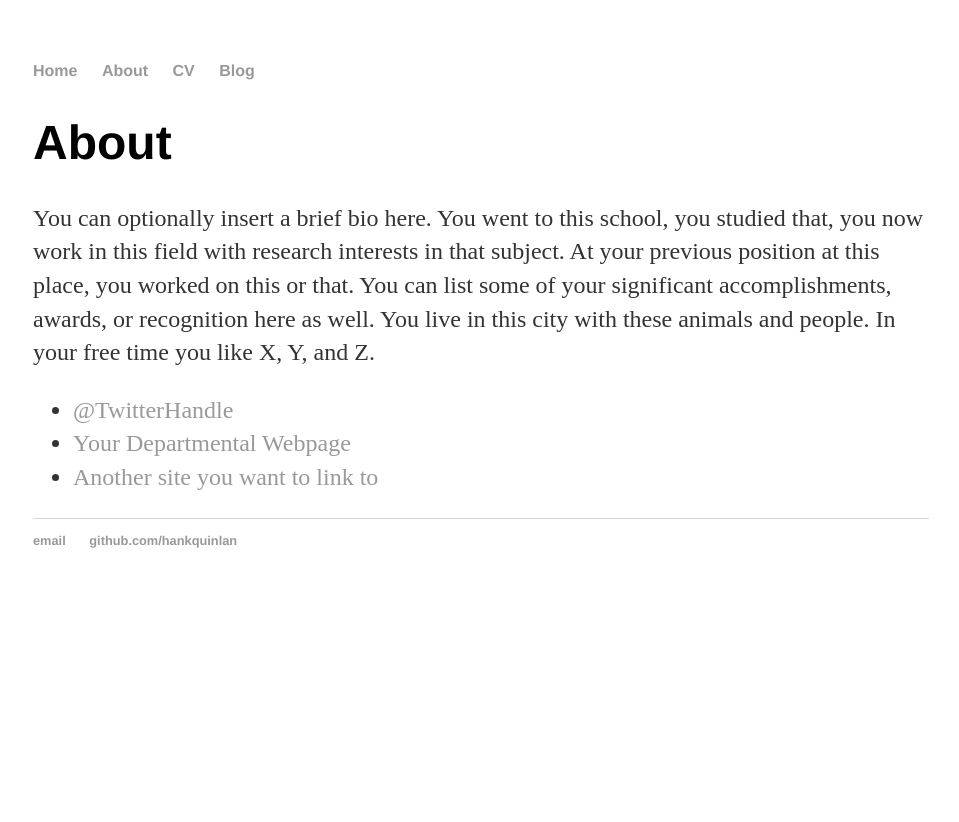
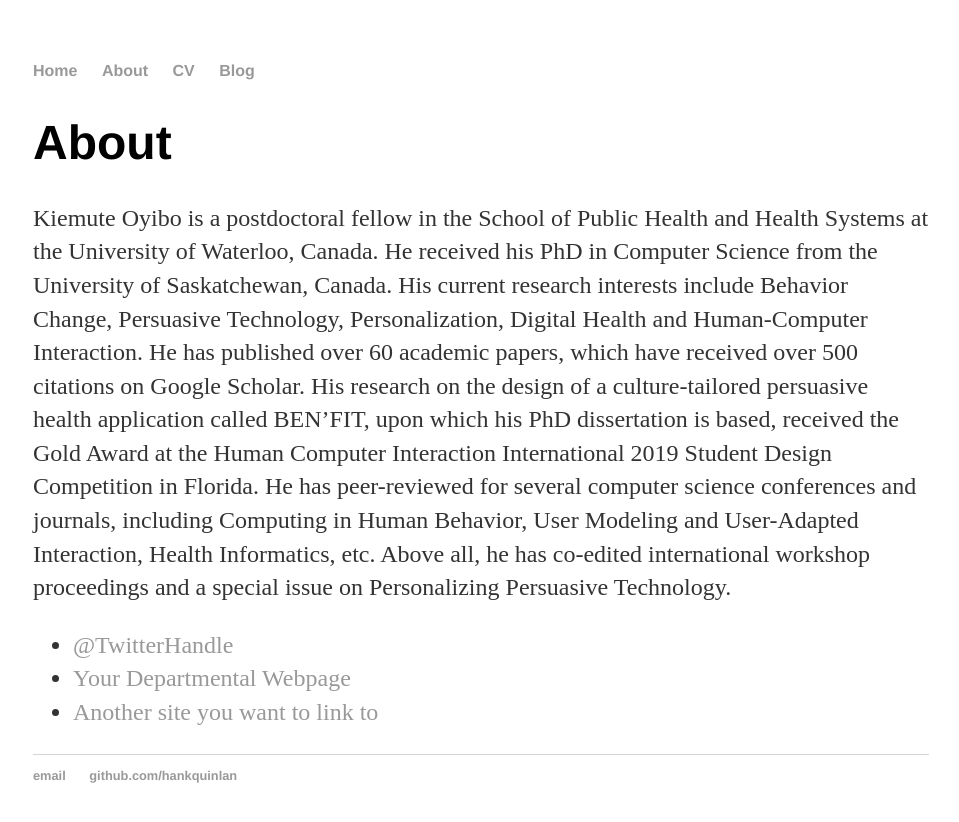
Before and after one commit to kiemute/kiemute.github.io, a Jekyll site: the page built from about/index.html, in a window 1280 px wide. Shown: the top 822 px of the page, without its empty margins (159-1118 px from the left). Built offline with Jekyll 4.4.1, drawn with Linux system fonts in a browser that asks for light colours.

Commit message:
Update index.html

```diff
--- a/about/index.html
+++ b/about/index.html
@@ -1,11 +1,11 @@
 ---
 layout: default
-title: About Hank Quinlan
+title: About Kiemute Oyibo
 ---
 
 		<div class="about">
 			<h1>About</h1>
-			<p>You can optionally insert a brief bio here. You went to this school, you studied that, you now work in this field with research interests in that subject. At your previous position at this place, you worked on this or that. You can list some of your significant accomplishments, awards, or recognition here as well. You live in this city with these animals and people. In your free time you like X, Y, and Z.</p>
+			<p>Kiemute Oyibo is a postdoctoral fellow in the School of Public Health and Health Systems at the University of Waterloo, Canada. He received his PhD in Computer Science from the University of Saskatchewan, Canada. His current research interests include Behavior Change, Persuasive Technology, Personalization, Digital Health and Human-Computer Interaction. He has published over 60 academic papers, which have received over 500 citations on Google Scholar. His research on the design of a culture-tailored persuasive health application called BEN’FIT, upon which his PhD dissertation is based, received the Gold Award at the Human Computer Interaction International 2019 Student Design Competition in Florida. He has peer-reviewed for several computer science conferences and journals, including Computing in Human Behavior, User Modeling and User-Adapted Interaction, Health Informatics, etc. Above all, he has co-edited international workshop proceedings and a special issue on Personalizing Persuasive Technology.</p>
 
 			<ul class="contacts">
 				<li><a href="#">@TwitterHandle</a></li>
```
